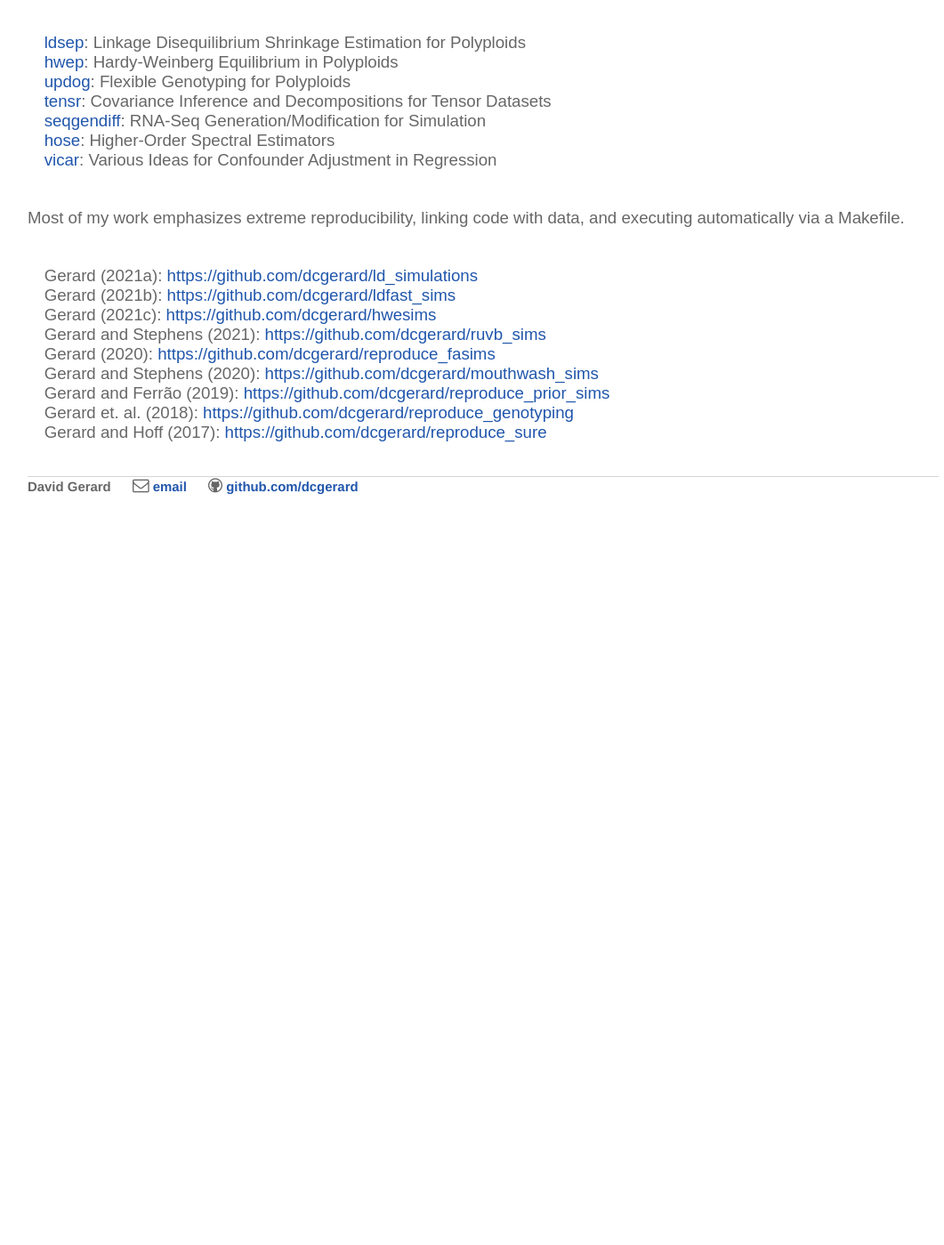
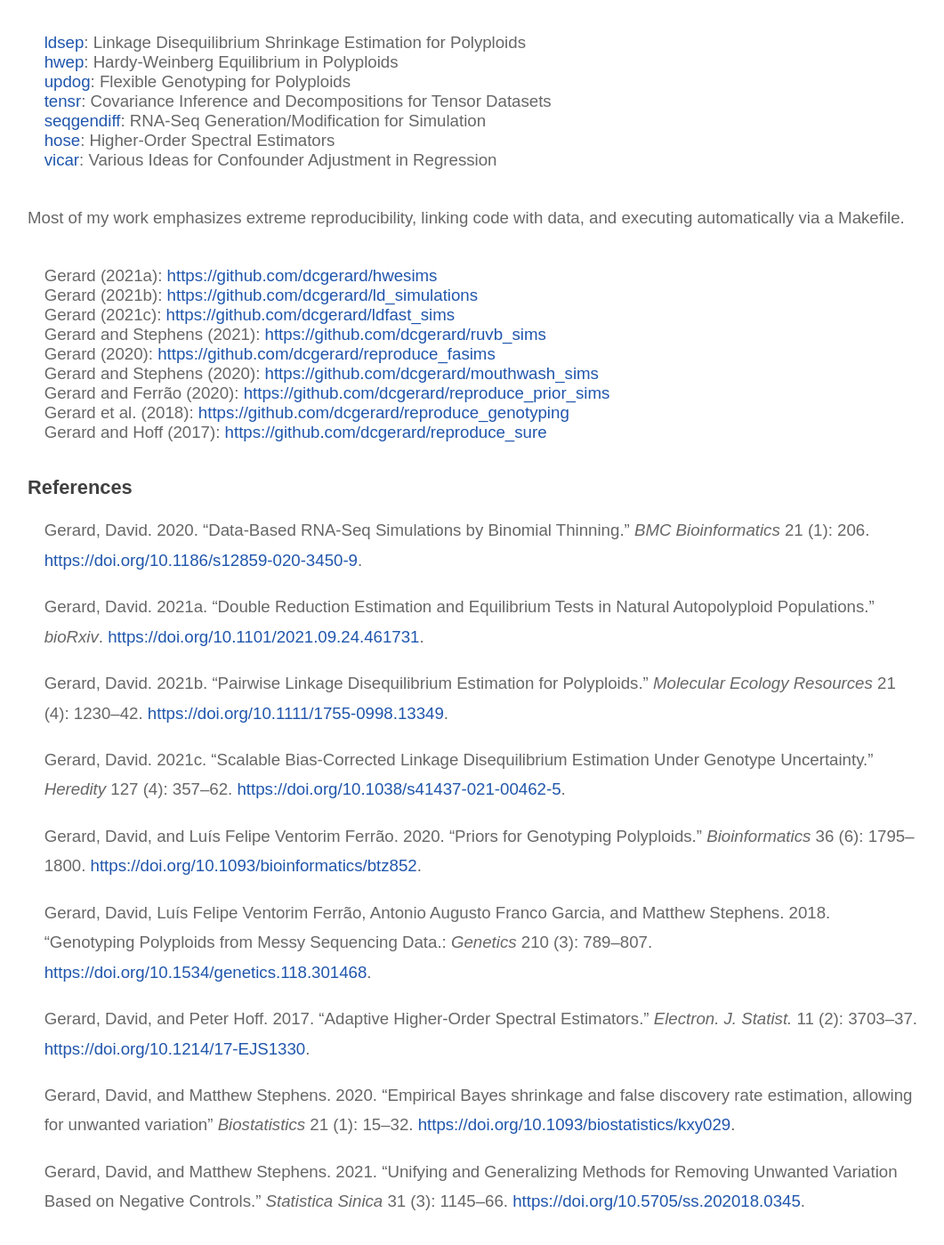
Before and after one commit to dcgerard/dcgerard.github.io, a Jekyll site: the page built from code/index.md, in a window 1280 px wide and 1400 px high, scrolled down 348 px. Shown: the whole window at 89% size, without its empty margins (97-1158 px from the left). Built offline with Jekyll 4.4.1, drawn with Linux system fonts in a browser that asks for light colours; before the commit the page ends 918 px from its top, so only the background shows below that.

Commit message:
update code

```diff
--- a/code/index.md
+++ b/code/index.md
@@ -14,22 +14,35 @@ I have written a lot of code for my research. You can see most of it on my [GitH
 - [hose](https://github.com/dcgerard/hose): Higher-Order Spectral Estimators
 - [vicar](https://github.com/dcgerard/vicar): Various Ideas for Confounder Adjustment in Regression
 
+Most of my work emphasizes extreme reproducibility, linking code with
+data, and executing automatically via a Makefile.
 
-Most of my work emphasizes extreme reproducibility, linking code with data, and executing automatically via a Makefile.
-
-- Gerard (2021a): <https://github.com/dcgerard/ld_simulations>
-- Gerard (2021b): <https://github.com/dcgerard/ldfast_sims>
-- Gerard (2021c): <https://github.com/dcgerard/hwesims>
+- Gerard (2021a): <https://github.com/dcgerard/hwesims>
+- Gerard (2021b): <https://github.com/dcgerard/ld_simulations>
+- Gerard (2021c): <https://github.com/dcgerard/ldfast_sims>
 - Gerard and Stephens (2021): <https://github.com/dcgerard/ruvb_sims>
 - Gerard (2020): <https://github.com/dcgerard/reproduce_fasims>
 - Gerard and Stephens (2020): <https://github.com/dcgerard/mouthwash_sims>
-- Gerard and Ferr&atilde;o (2019): <https://github.com/dcgerard/reproduce_prior_sims>
-- Gerard et. al. (2018): <https://github.com/dcgerard/reproduce_genotyping>
+- Gerard and Ferrão (2020): <https://github.com/dcgerard/reproduce_prior_sims>
+- Gerard et al. (2018): <https://github.com/dcgerard/reproduce_genotyping>
 - Gerard and Hoff (2017): <https://github.com/dcgerard/reproduce_sure>
 
-<!-- <ul class="posts"> -->
-<!--   {% for post in site.categories.code %} -->
-<!--   <li> <a href="{{ post.url }}" title="{{ post.title }}">{{ post.title }}:</a> {{ post.description }}</li> -->
-<!--   <br> -->
-<!--   {% endfor %} -->
-<!-- </ul> -->
+### References
+
+- Gerard, David. 2020. "Data-Based RNA-Seq Simulations by Binomial Thinning." *BMC Bioinformatics* 21 (1): 206. <https://doi.org/10.1186/s12859-020-3450-9>.
+
+- Gerard, David. 2021a. "Double Reduction Estimation and Equilibrium Tests in Natural Autopolyploid Populations." *bioRxiv*. <https://doi.org/10.1101/2021.09.24.461731>.
+
+- Gerard, David. 2021b. "Pairwise Linkage Disequilibrium Estimation for Polyploids." *Molecular Ecology Resources* 21 (4): 1230–42. <https://doi.org/10.1111/1755-0998.13349>.
+
+- Gerard, David. 2021c. "Scalable Bias-Corrected Linkage Disequilibrium Estimation Under Genotype Uncertainty." *Heredity* 127 (4): 357–62. <https://doi.org/10.1038/s41437-021-00462-5>.
+
+- Gerard, David, and Luís Felipe Ventorim Ferrão. 2020. "Priors for Genotyping Polyploids." *Bioinformatics* 36 (6): 1795–1800. <https://doi.org/10.1093/bioinformatics/btz852>.
+
+- Gerard, David, Luís Felipe Ventorim Ferrão, Antonio Augusto Franco Garcia, and Matthew Stephens. 2018. "Genotyping Polyploids from Messy Sequencing Data.: *Genetics* 210 (3): 789–807. <https://doi.org/10.1534/genetics.118.301468>.
+
+- Gerard, David, and Peter Hoff. 2017. "Adaptive Higher-Order Spectral Estimators." *Electron. J. Statist.* 11 (2): 3703–37. <https://doi.org/10.1214/17-EJS1330>.
+
+- Gerard, David, and Matthew Stephens. 2020. "Empirical Bayes shrinkage and false discovery rate estimation, allowing for unwanted variation" *Biostatistics* 21 (1): 15–32. <https://doi.org/10.1093/biostatistics/kxy029>.
+
+- Gerard, David, and Matthew Stephens. 2021. "Unifying and Generalizing Methods for Removing Unwanted Variation Based on Negative Controls." *Statistica Sinica* 31 (3): 1145–66. <https://doi.org/10.5705/ss.202018.0345>.
```
Also changed, not shown: code/index_r.Rmd (added, +40 -0 lines).
